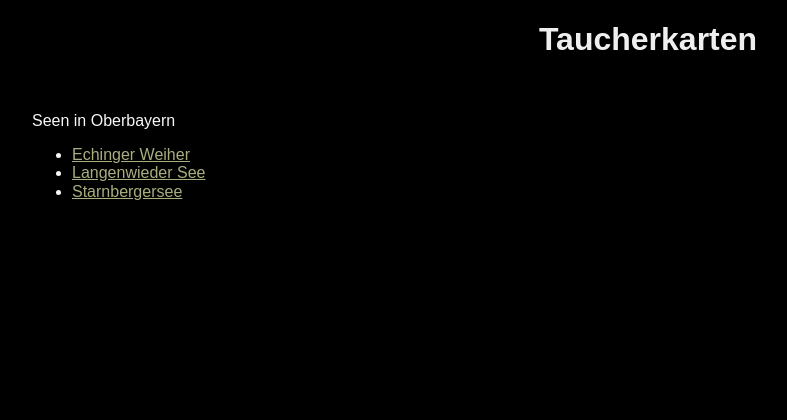
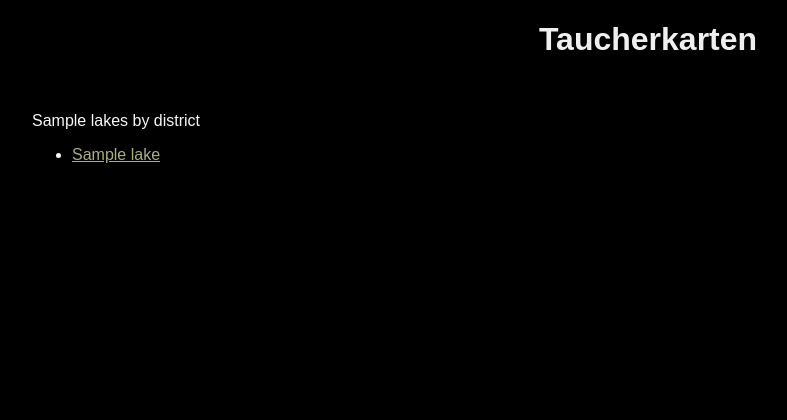
Before and after one commit to MerzDaniel/taucherkarten, a Django app: template lakes/templates/lakes/base.html in a window 1280 px wide. Shown: the top 420 px of the page, without its empty margins (16-803 px from the left). Run offline with Django 3.2, Linux system fonts and the light colour scheme; the template is opened without the code that fills it: most values are stand-ins (such as "Sample title", 1, 10 or a date in 2020); some libraries are stand-ins or nearby versions.

Commit message:
Lake navigation now dynamically rendered

```diff
--- a/lakes/templates/lakes/base.html
+++ b/lakes/templates/lakes/base.html
@@ -18,12 +18,14 @@
 -->
   <article>
     <div id="article-nav">
-      <bold>Seen in Oberbayern</bold>
-      <ul>
-        <li><a href="/tauchen/echinger-weiher.html">Echinger Weiher</a></li>
-        <li><a href="/tauchen/langenwieder-see.html">Langenwieder See</a></li>
-        <li><a href="/tauchen/starnberger-see.html">Starnbergersee</a></li>
-      </ul>
+      {% for districtName , lakes in lakesByDistrict %}
+        <bold>{{ districtName }}</bold>
+        <ul>
+          {% for lake in lakes %}
+          <li><a href="/see/{{ lake.slug }}">{{ lake.name }}</a></li>
+          {% endfor %}
+        </ul>
+      {% endfor %}
     </div>
     <div id="article-title">
       <h2>
```
Also changed, not shown: lakes/views.py (+7 -1 lines).
